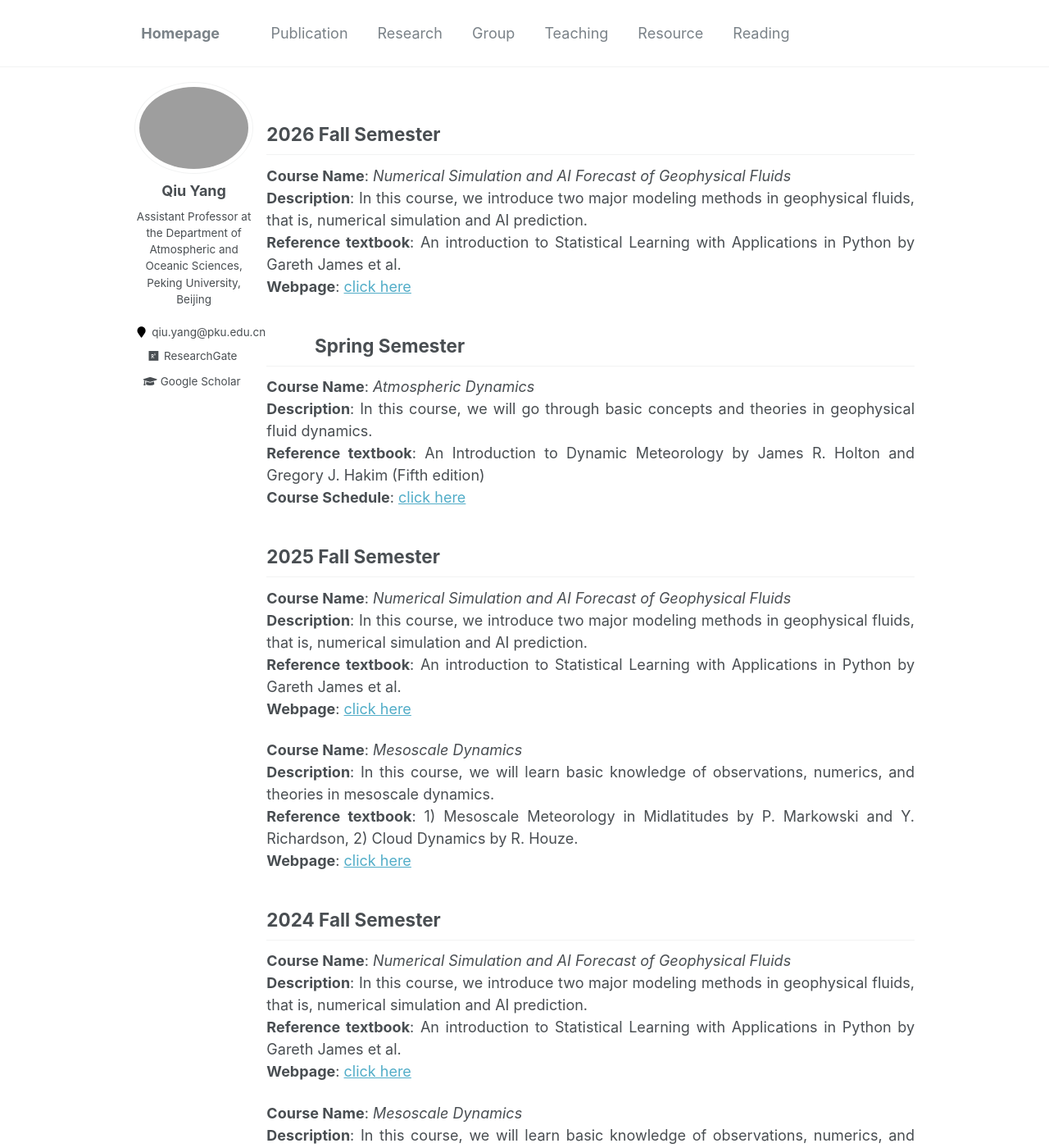
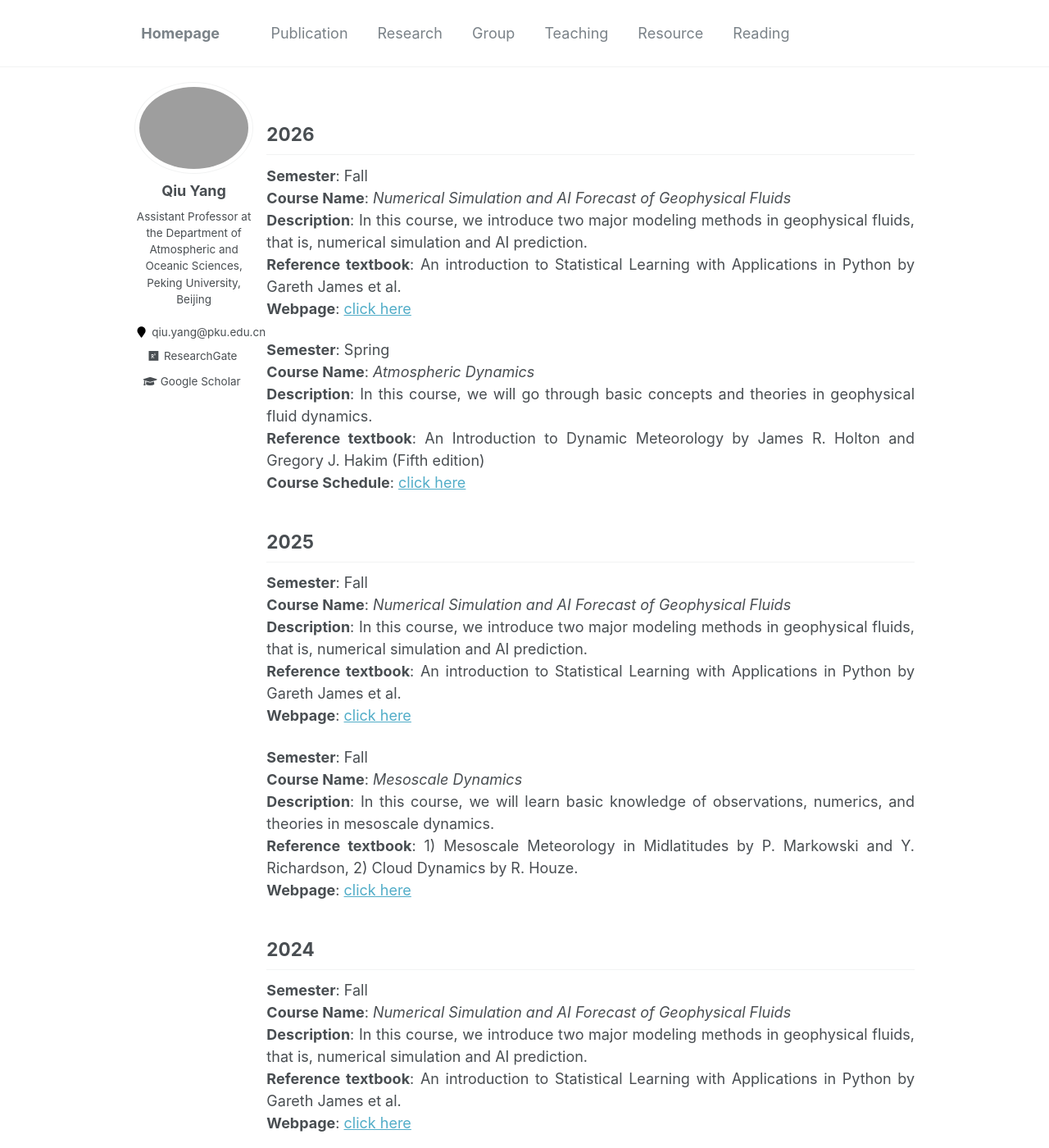
Before and after one commit to qiuyang50/qiuyang50.github.io, a Jekyll site: the page built from _pages/teaching.md, in a window 1280 px wide and 1400 px high. Shown: the whole window at 82% size. Built offline with Jekyll 4.4.1, drawn with Linux system fonts in a browser that asks for light colours; some of the changed text lies outside the part shown.

Commit message:
Update teaching.md

```diff
--- a/_pages/teaching.md
+++ b/_pages/teaching.md
@@ -5,49 +5,53 @@ permalink: /teaching/
 author_profile: true
 ---
 
-2026 Fall Semester
+2026
 ---
+**Semester**: Fall
 **Course Name**: *Numerical Simulation and AI Forecast of Geophysical Fluids*
 **Description**: In this course, we introduce two major modeling methods in geophysical fluids, that is, numerical simulation and AI prediction.
 **Reference textbook**: An introduction to Statistical Learning with Applications in Python by Gareth James et al.
 **Webpage**: [click here](https://docs.qq.com/sheet/DRUVMb0ZyckVDd2tR)
 
-&nbsp;&nbsp;&nbsp;&nbsp;&nbsp;&nbsp;&nbsp;&nbsp;&nbsp;&nbsp;&nbsp;Spring Semester
----
+**Semester**: Spring
 **Course Name**: *Atmospheric Dynamics*
 **Description**: In this course, we will go through basic concepts and theories in geophysical fluid dynamics.
 **Reference textbook**: An Introduction to Dynamic Meteorology by James R. Holton and Gregory J. Hakim (Fifth edition)
 **Course Schedule**: [click here](https://docs.qq.com/sheet/DRXJhRG5FTFBqYkFs)
 
-2025 Fall Semester
+2025
 ---
+**Semester**: Fall
 **Course Name**: *Numerical Simulation and AI Forecast of Geophysical Fluids*
 **Description**: In this course, we introduce two major modeling methods in geophysical fluids, that is, numerical simulation and AI prediction.
 **Reference textbook**: An introduction to Statistical Learning with Applications in Python by Gareth James et al.
 **Webpage**: [click here](modeling_2025fall.md)
 
+**Semester**: Fall
 **Course Name**: *Mesoscale Dynamics*
 **Description**: In this course, we will learn basic knowledge of observations, numerics, and theories in mesoscale dynamics.
 **Reference textbook**: 1) Mesoscale Meteorology in Midlatitudes by P. Markowski and Y. Richardson, 2) Cloud Dynamics by R. Houze.
 **Webpage**: [click here](mesoscale_2025fall.md)
 
-2024 Fall Semester
+2024
 ---
+**Semester**: Fall
 **Course Name**: *Numerical Simulation and AI Forecast of Geophysical Fluids*
 **Description**: In this course, we introduce two major modeling methods in geophysical fluids, that is, numerical simulation and AI prediction.
 **Reference textbook**: An introduction to Statistical Learning with Applications in Python by Gareth James et al.
 **Webpage**: [click here](modeling_2024fall.md)
 
+**Semester**: Fall
 **Course Name**: *Mesoscale Dynamics*
 **Description**: In this course, we will learn basic knowledge of observations, numerics, and theories in mesoscale dynamics.
 **Reference textbook**: 1) Mesoscale Meteorology in Midlatitudes by P. Markowski and Y. Richardson, 2) Cloud Dynamics by R. Houze.
 **Webpage**: [click here](mesoscale_2024fall.md)
 
-&nbsp;&nbsp;&nbsp;&nbsp;&nbsp;&nbsp;&nbsp;&nbsp;&nbsp;&nbsp;&nbsp;Spring Semester
----
+**Semester**: Spring
 **Course Name**: *Advances in Atmospheric Sciences*
 **Description**: In this course, we will invite external speakers to give seminar talks on various topics. Students have opportunities to ask questions and discuss with speakers after the talk. The list of speakers can be found [click here](https://www.atmos.pku.edu.cn/kxzb/xzbg/dqyhykxlt/index.htm).
 
+**Semester**: Spring
 **Course Name**: *Atmospheric Dynamics*
 **Description**: In this course, we will go through basic concepts and theories in geophysical fluid dynamics.
 **Reference textbook**: An Introduction to Dynamic Meteorology by James R. Holton and Gregory J. Hakim (Fifth edition)
```
